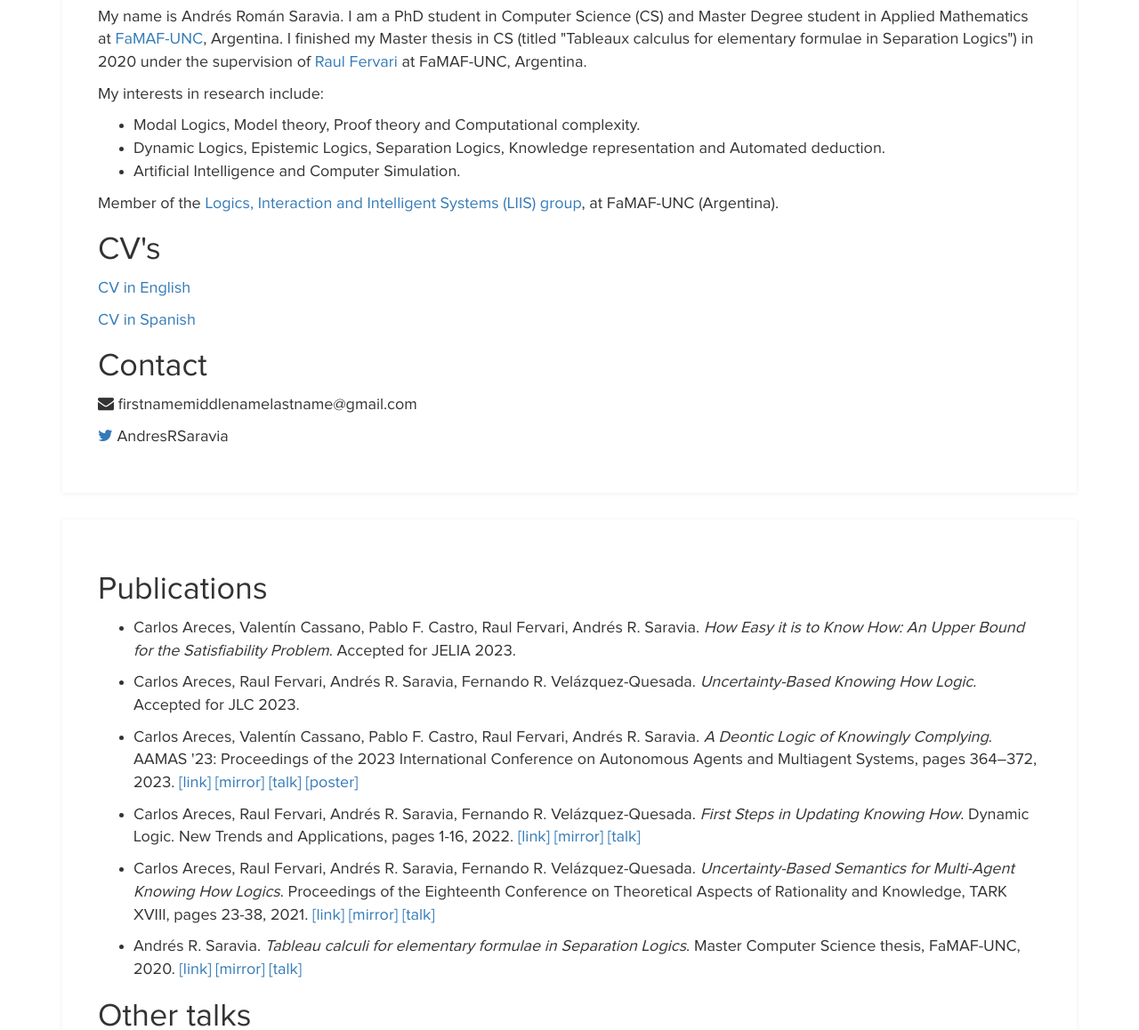
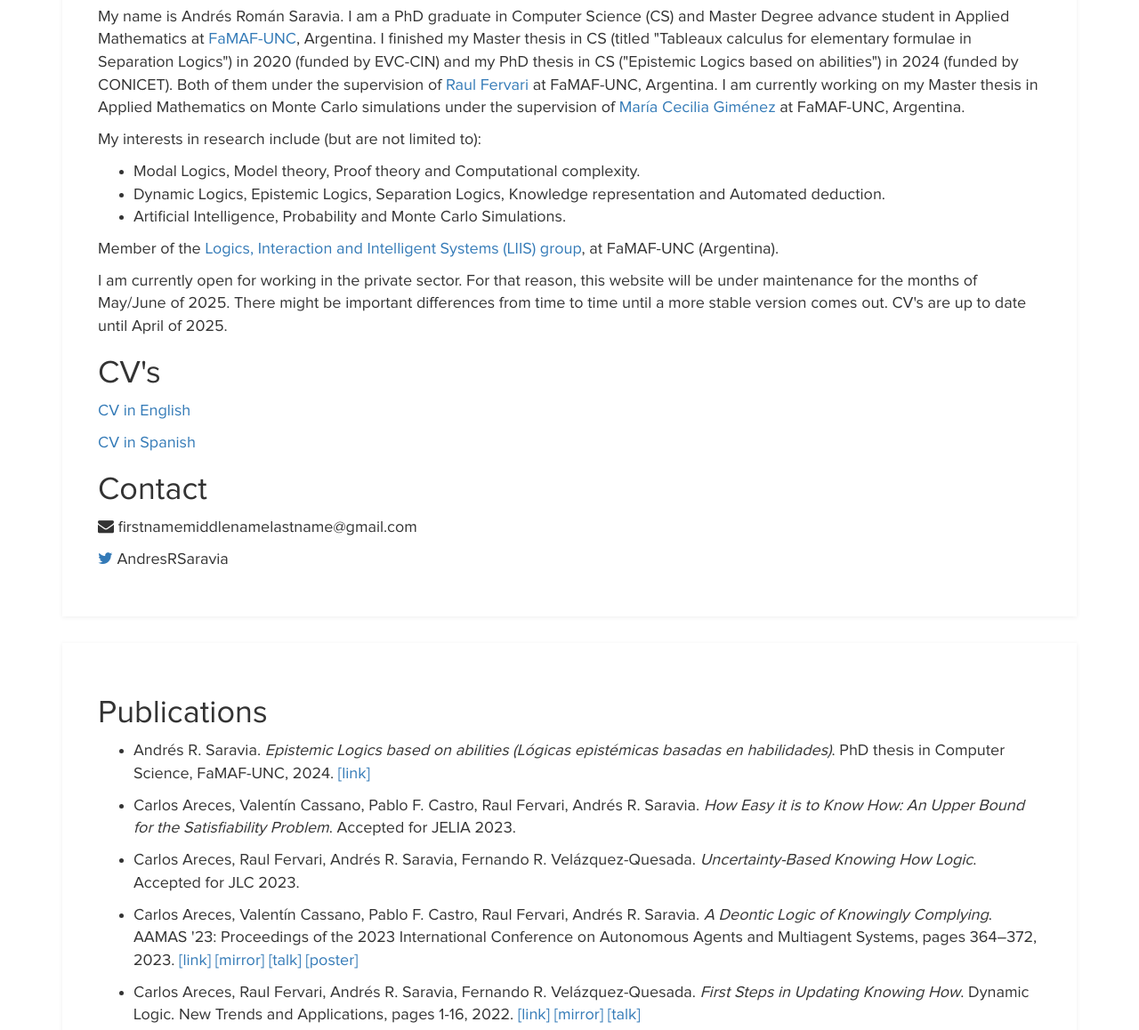
Before and after one commit to AndresRSaravia/AndresRSaravia.github.io, a plain HTML site: page index.html in a window 1280 px wide. Shown: the part 968-2126 px from the top of the page at 89% size. Drawn offline with Linux system fonts and the light colour scheme.

Commit message:
index update with details and a notice

```diff
--- a/index.html
+++ b/index.html
@@ -34,7 +34,7 @@ http://www.templatemo.com/tm-467-easy-profile
 				<img src="images/tm-easy-profile.jpg" class="img-responsive img-circle tm-border" alt="templatemo easy profile">
 				<hr>
 				<h1 class="white bold shadow">Andrés R. Saravia</h1>
-				<h1 class="white bold shadow">PhD Student in Computer Science</h1>
+				<h1 class="white bold shadow">PhD Graduate in Computer Science</h1>
 				<h1 class="white bold shadow">Master Student in Applied Mathematics</h1>
 			</div>
 		</div>
@@ -47,17 +47,24 @@ http://www.templatemo.com/tm-467-easy-profile
 		<div class="col-md-12 col-sm-12">
 			<div class="square">
 				<h2>Who I am.</h2>
-				<p>My name is Andrés Román Saravia. I am a PhD student in Computer Science (CS) and Master Degree student in Applied Mathematics at <a href="https://www.famaf.unc.edu.ar">FaMAF-UNC</a>, Argentina. I finished my Master thesis in CS (titled "Tableaux calculus for elementary formulae in Separation Logics") in 2020 under the supervision of <a href="http://cs.famaf.unc.edu.ar/~rfervari">Raul Fervari</a> at FaMAF-UNC, Argentina.</p>
+				<p>My name is Andrés Román Saravia. I am a PhD graduate in Computer Science (CS) and Master Degree advance student in Applied Mathematics at <a href="https://www.famaf.unc.edu.ar">FaMAF-UNC</a>, Argentina.
+					I finished my Master thesis in CS (titled "Tableaux calculus for elementary formulae in Separation Logics") in 2020 (funded by EVC-CIN) and my PhD thesis in CS ("Epistemic Logics based on abilities") in 2024 (funded by CONICET).
+					Both of them under the supervision of <a href="http://cs.famaf.unc.edu.ar/~rfervari">Raul Fervari</a> at FaMAF-UNC, Argentina.
+					I am currently working on my Master thesis in Applied Mathematics on Monte Carlo simulations under the supervision of <a href="https://www.conicet.gov.ar/new_scp/detalle.php?id=31649&datos_academicos=yes">María Cecilia Giménez</a> at FaMAF-UNC, Argentina.
+				</p>
 
-				<p>My interests in research include:
+				<p>My interests in research include (but are not limited to):
 					<ul>
 					  <li>Modal Logics, Model theory, Proof theory and Computational complexity.</li>
 					  <li>Dynamic Logics, Epistemic Logics, Separation Logics, Knowledge representation and Automated deduction.</li>
-					  <li>Artificial Intelligence and Computer Simulation.</li>
+					  <li>Artificial Intelligence, Probability and Monte Carlo Simulations.</li>
 					</ul>
 				</p>
 
 				<p>Member of the <a href="http://liis.famaf.unc.edu.ar">Logics, Interaction and Intelligent Systems (LIIS) group</a>, at FaMAF-UNC (Argentina).</p>
+
+				<p>I am currently open for working in the private sector. For that reason, this website will be under maintenance for the months of May/June of 2025.
+					There might be important differences from time to time until a more stable version comes out. CV's are up to date until April of 2025.</p>
 
 				<h2>CV's</h2>
 				<p>	<a href="cvs/English.pdf">CV in English</a></p>
@@ -78,6 +85,9 @@ http://www.templatemo.com/tm-467-easy-profile
 				<h2>Publications</h2>
 				<p>
 					<ul>
+					  <li>Andrés R. Saravia. <em>Epistemic Logics based on abilities (Lógicas epistémicas basadas en habilidades)</em>. PhD thesis in Computer Science, FaMAF-UNC, 2024. <a href="https://rdu.unc.edu.ar/items/930b6d90-bb18-4e20-8893-92887002252f">[link]</a></li>
+					</ul>
+					<ul>
 					  <li>Carlos Areces, Valentín Cassano, Pablo F. Castro, Raul Fervari, Andrés R. Saravia. <em>How Easy it is to Know How: An Upper Bound for the Satisfiability Problem</em>. Accepted for JELIA 2023.</li>
 					</ul>
 					<ul>
@@ -93,7 +103,8 @@ http://www.templatemo.com/tm-467-easy-profile
 					  <li>Carlos Areces, Raul Fervari, Andrés R. Saravia, Fernando R. Velázquez-Quesada. <em>Uncertainty-Based Semantics for Multi-Agent Knowing How Logics</em>. Proceedings of the Eighteenth Conference on Theoretical Aspects of Rationality and Knowledge, TARK XVIII, pages 23-38, 2021. <a href="http://eptcs.web.cse.unsw.edu.au/content.cgi?TARK2021">[link]</a> <a href="works/2021 TARK - Uncertainty-Based Semantics for Multi-Agent Knowing How Logics.pdf">[mirror]</a> <a href="talks/2021 TARK - (talk) Uncertainty-Based Semantics for Multi-Agent Knowing How Logics.pdf">[talk]</a></li>
 					</ul>
 					<ul>
-					  <li>Andrés R. Saravia. <em>Tableau calculi for elementary formulae in Separation Logics</em>. Master Computer Science thesis, FaMAF-UNC, 2020. <a href="https://rdu.unc.edu.ar/handle/11086/15302">[link]</a> <a href="works/2020 UNC - Cálculo de tableaux para fórmulas elementales en lógicas de separación.pdf">[mirror]</a> <a href="talks/2020 UNC - (talk) Cálculo de tableaux para fórmulas elementales en lógicas de separación.pdf">[talk]</a></li>
+					  <li>Andrés R. Saravia. <em>Tableau calculi for elementary formulae in Separation Logics (Cálculo de tableaux para fórmulas elementales en lógicas de separación)</em>.
+						Master thesis in Computer Science, FaMAF-UNC, 2020. <a href="https://rdu.unc.edu.ar/handle/11086/15302">[link]</a> <a href="works/2020 UNC - Cálculo de tableaux para fórmulas elementales en lógicas de separación.pdf">[mirror]</a> <a href="talks/2020 UNC - (talk) Cálculo de tableaux para fórmulas elementales en lógicas de separación.pdf">[talk]</a></li>
 					</ul>
 				</p>
 				<h2>Other talks</h2>
```
